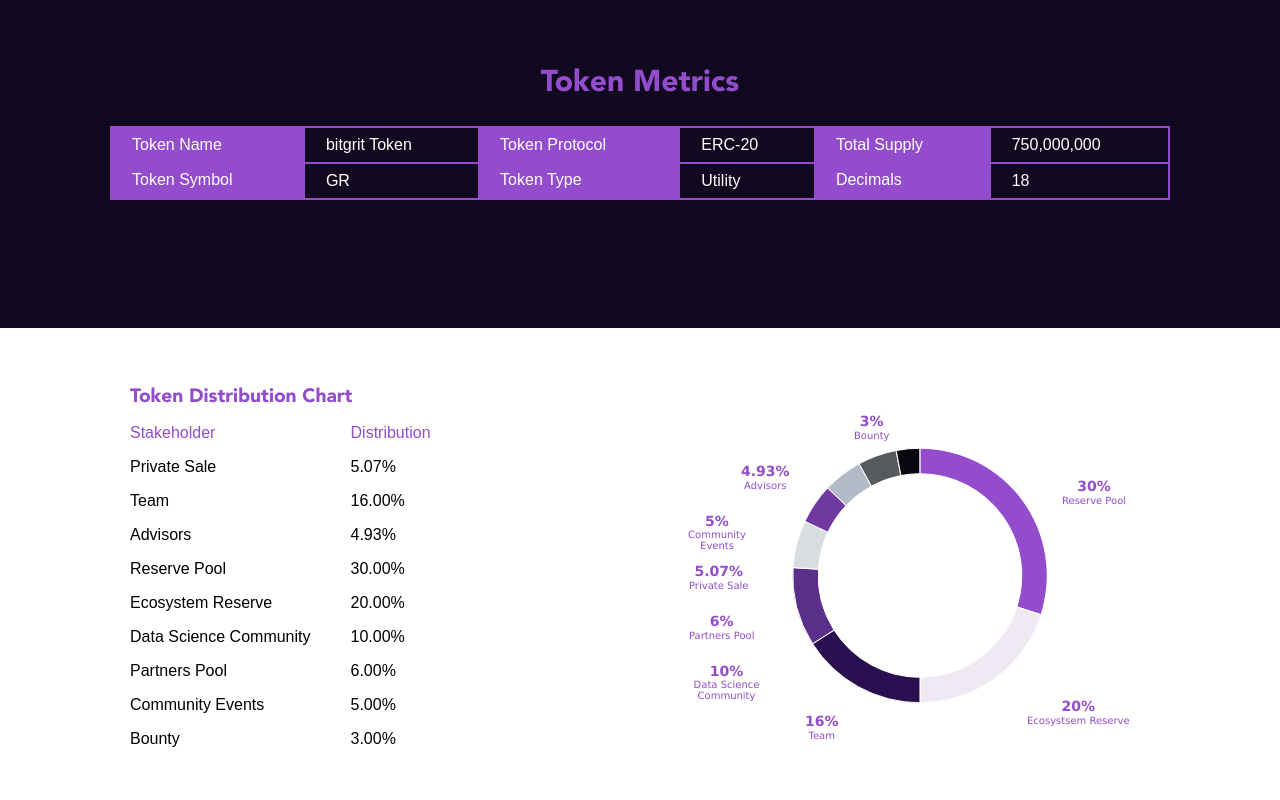
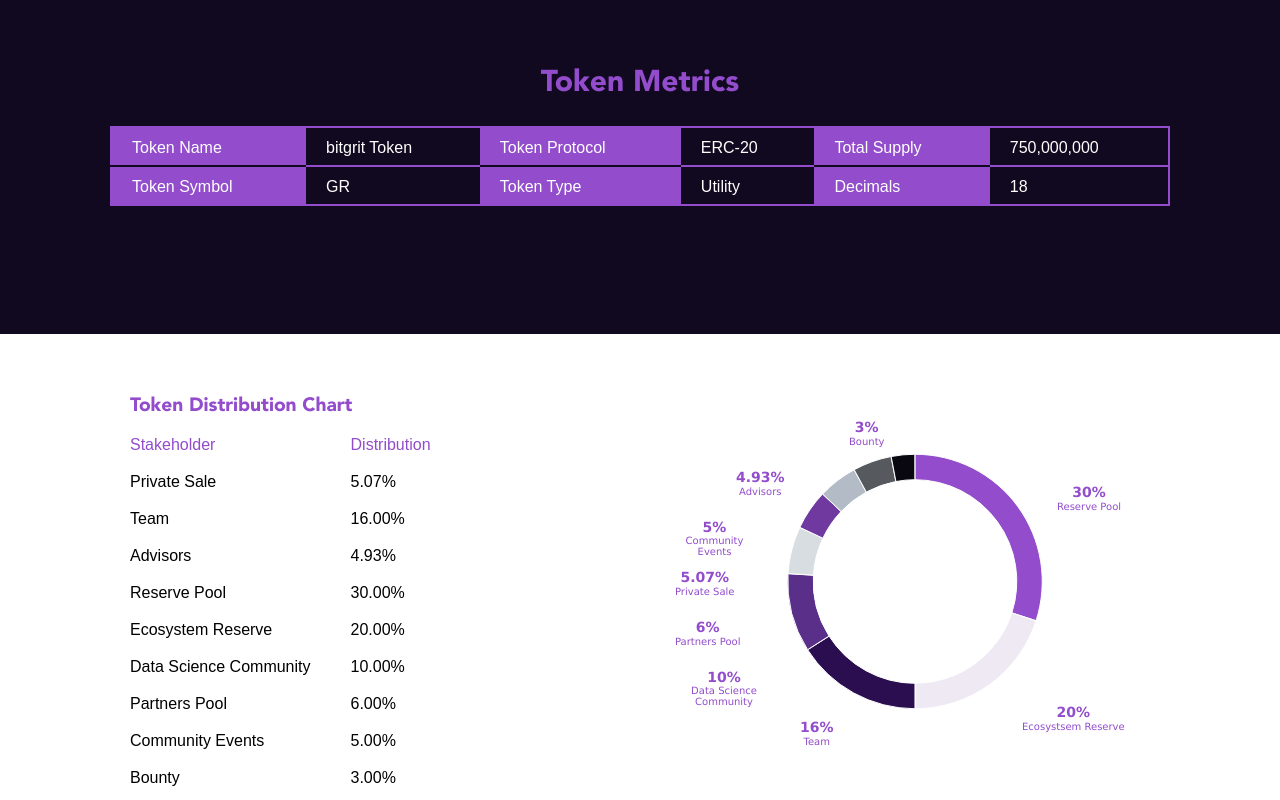
Before and after one commit to mhyabbas/bitgrit-token, a plain HTML site: page index.html in a window 1280 px wide. Shown: the part 2040-2840 px from the top of the page. Drawn offline with Linux system fonts and the light colour scheme; no server answers; a web font is replaced by a local one.

Commit message:
Token metrics table

```diff
--- a/css/typography.css
+++ b/css/typography.css
@@ -72,7 +72,7 @@ table {
 }
 
 table, th, td {
-    padding: 5px 20px;
+    padding: 8px 20px 5px;
 }
 
 th {
@@ -82,25 +82,22 @@ th {
 
 .table--border {
     width: 100%;
+    border: 2px solid #924CCC;
     white-space: nowrap;
+}
+
+.table--border tr:first-of-type th {
+    border-bottom: 2px solid #11091F;
+}
+
+.table--border tr:first-of-type td {
+    border-bottom: 2px solid #924CCC;
 }
 
 .table--border th {
     background-color: #924CCC;
     color: white;
     text-align: left;
-}
-
-.table--border, .table--border td {
-    border: 2px solid #924CCC;
-}
-
-.table--border td:nth-child(odd) {
-    border-right: 2px solid transparent;
-}
-
-.table--border td:nth-child(even) {
-    border-left: 2px solid transparent;
 }
 
 @media all and (min-width: 1200px) {
--- a/javascript/components/charts.js
+++ b/javascript/components/charts.js
@@ -1,7 +1,7 @@
 Highcharts.chart('chart-distribution', {
     chart: {
         type: 'pie',
-        marginRight: 10
+        marginRight: 20
     },
     colors: [
     '#924CCC', '#efe9f4', '#2a0e4f', '#5a2f8a', '#d8dde2', '#70399f', '#b2bbc6', '#565a5e', '#090811'
```
